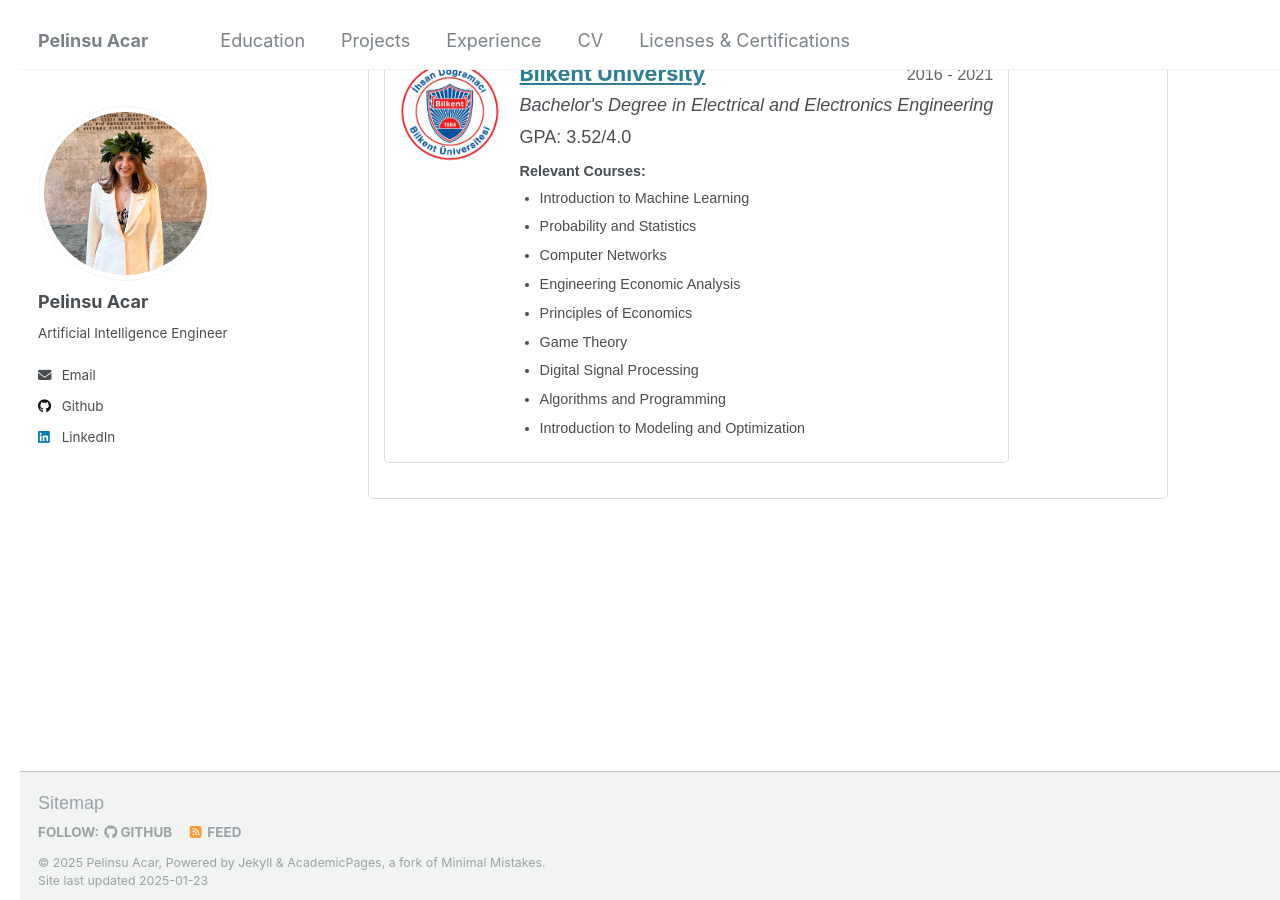
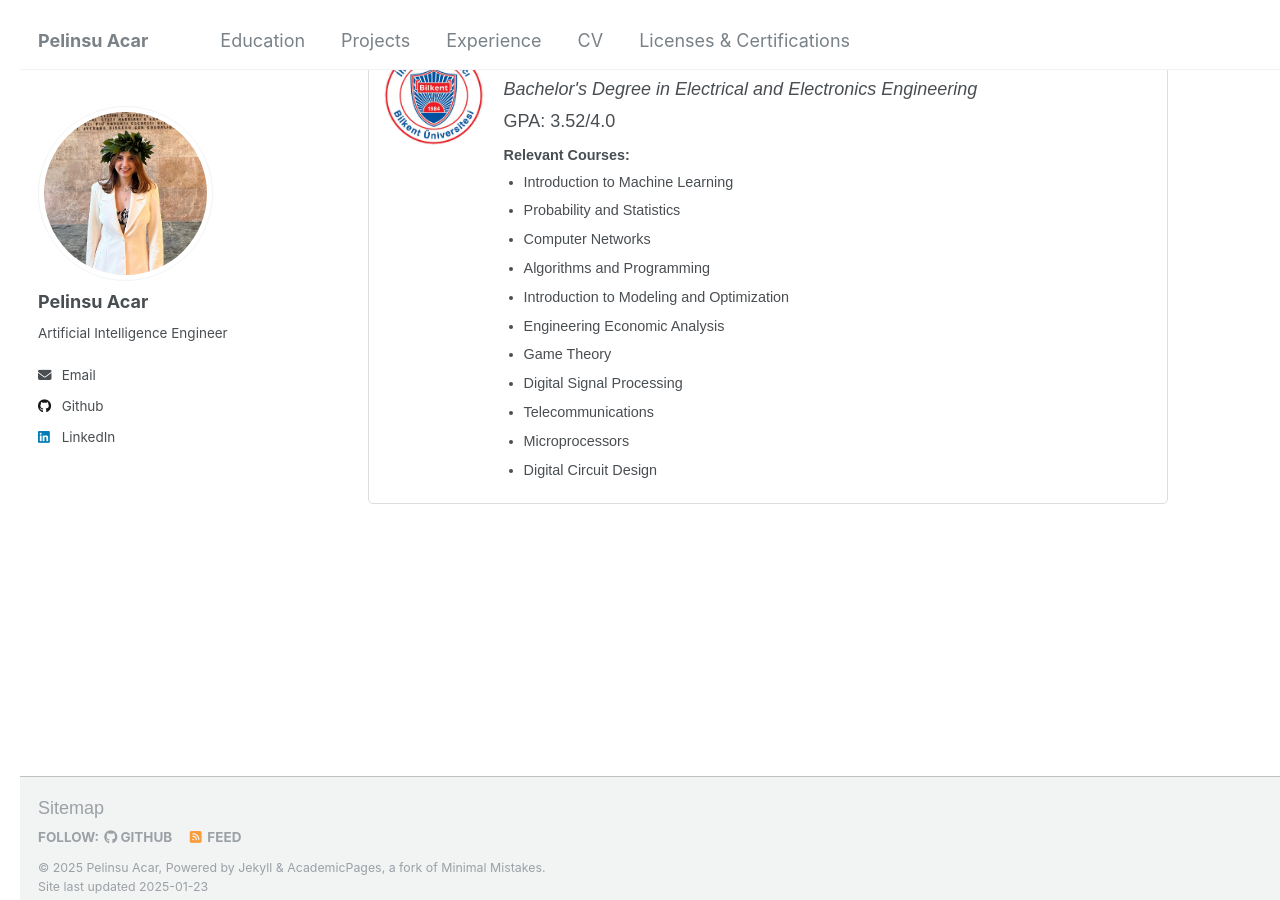
Before and after one commit to pelinsuacar/pelinsuacar.github.io, a Jekyll site: the page built from _pages/education.md, in a window 1280 px wide and 900 px high, scrolled down 548 px. Built offline with Jekyll 4.4.1, drawn with Linux system fonts in a browser that asks for light colours.

Commit message:
Update education.md

```diff
--- a/_pages/education.md
+++ b/_pages/education.md
@@ -33,7 +33,6 @@ author_profile: true
         </div>
     </div>
      <div class="education-item">
-        <div class="education-item">
         <a href="https://ee.bilkent.edu.tr/en/" target="_blank">
             <img src="../images/bilkent logo.jpg" alt="University Logo">
         </a>
@@ -50,12 +49,14 @@ author_profile: true
                     <li>Introduction to Machine Learning</li>
                     <li>Probability and Statistics</li>
                     <li>Computer Networks</li>
+                    <li>Algorithms and Programming</li>
+                    <li>Introduction to Modeling and Optimization</li>
                     <li>Engineering Economic Analysis</li>
-                    <li>Principles of Economics</li>
                     <li>Game Theory</li>
                     <li>Digital Signal Processing</li>
-                    <li>Algorithms and Programming</li>
-                    <li>Introduction to Modeling and Optimization</li>
+                    <li>Telecommunications</li>
+                    <li>Microprocessors</li>
+                    <li>Digital Circuit Design</li>
                 </ul>
             </div>
         </div>
```
